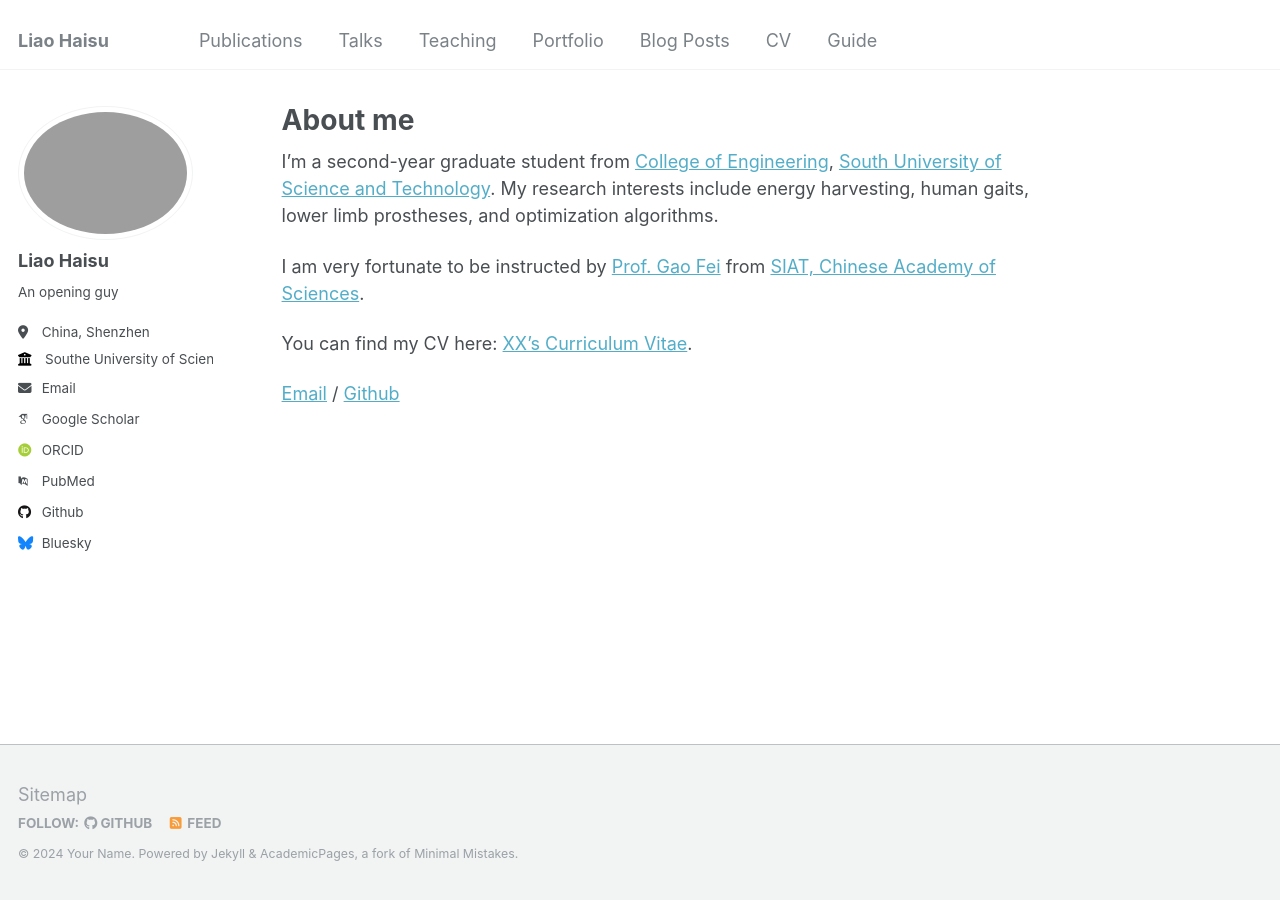
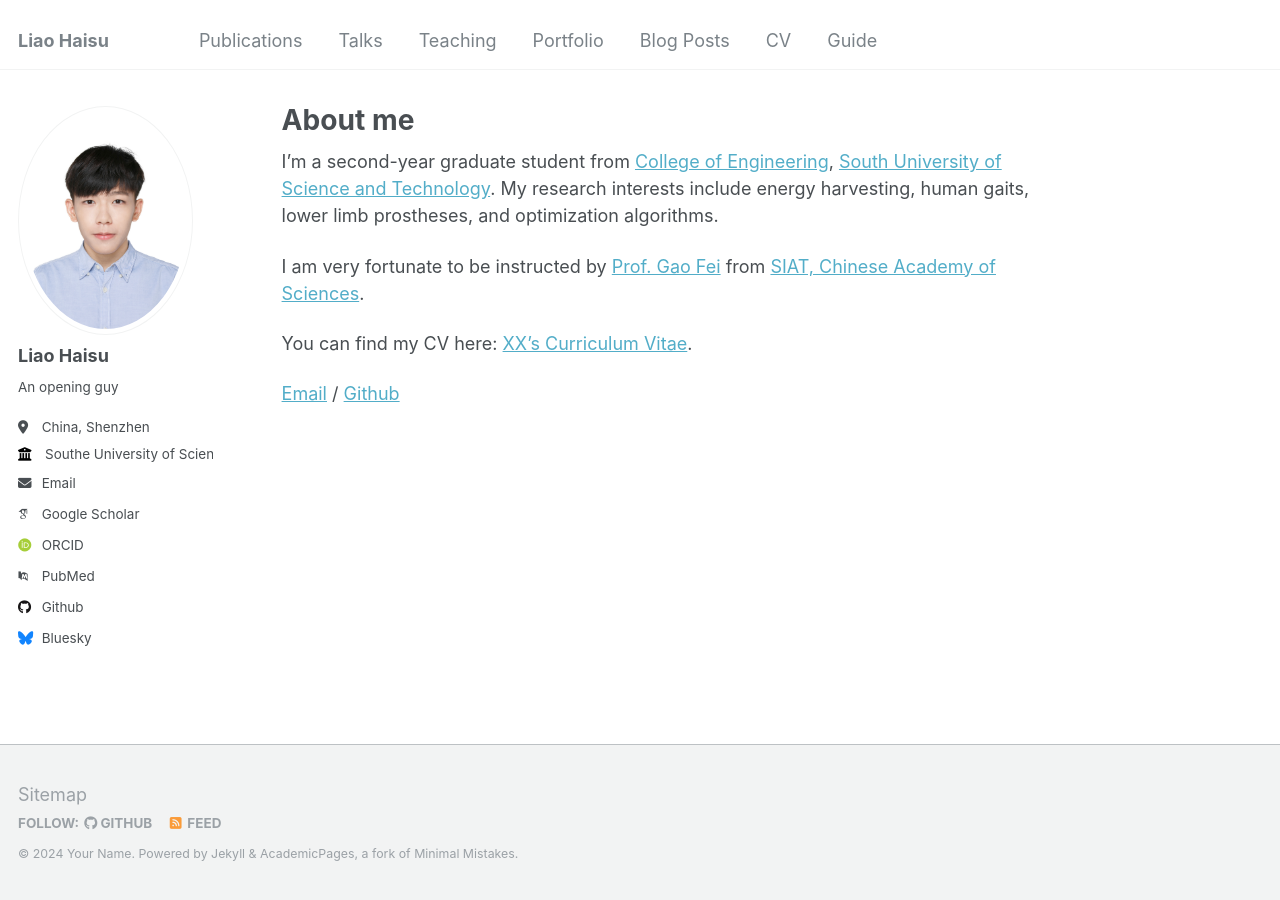
Before and after one commit to liaohaisu/Liao-haisu.github.io, a Jekyll site: the page built from _pages/about.md, in a window 1280 px wide. Built offline with Jekyll 4.4.1, drawn with Linux system fonts in a browser that asks for light colours; some web fonts are replaced.

Commit message:
config.yml

```diff
--- a/_config.yml
+++ b/_config.yml
@@ -21,7 +21,7 @@ repository               : "academicpages/academicpages.github.io"
 #               Additional customization can be done by editing /_includes/author-profile.html
 author:
   # Biographic information
-  avatar           : "Liaohaisu.png"
+  avatar           : "Liaohaisu.jpg"
   name             : "Liao Haisu"
   pronouns         : # example: "he/him"
   bio              : "An opening guy"
```
